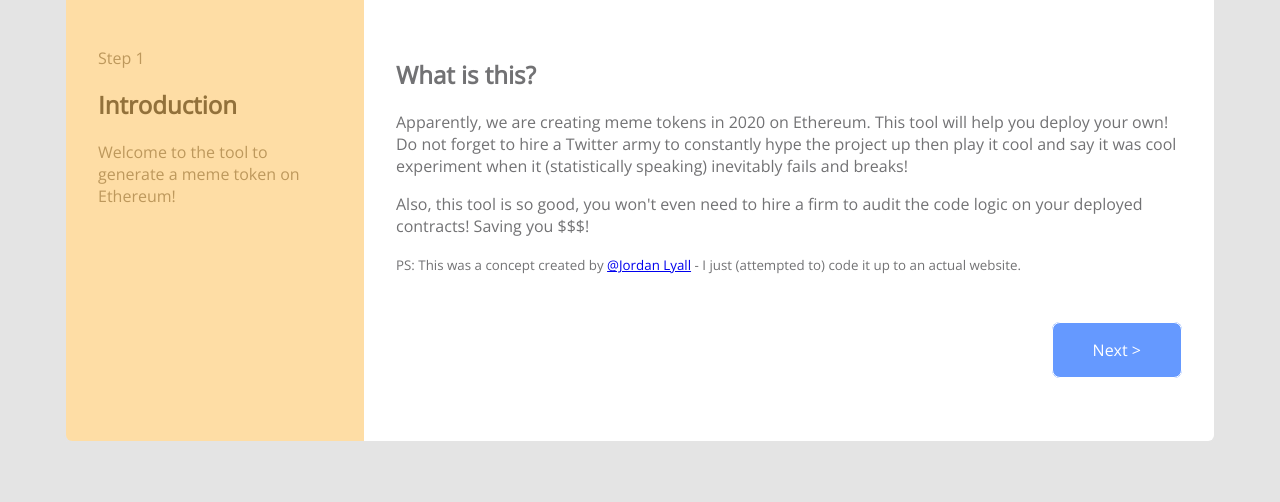
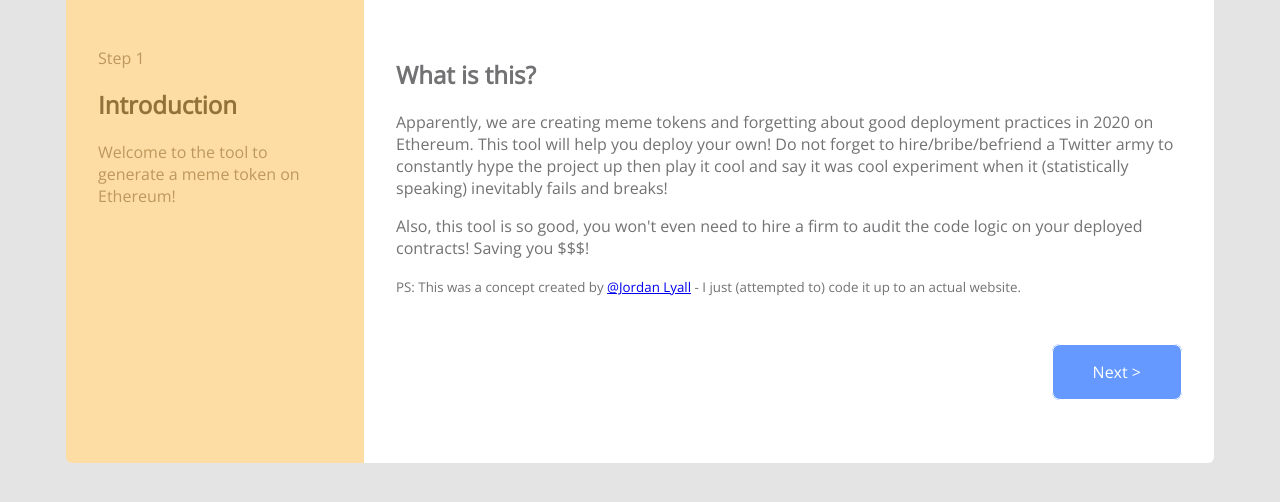
Before and after one commit to 409H/thedegenerator, a website: page src/index.html in a window 1280 px wide. Shown: the part 168-670 px from the top of the page. Drawn offline with nearby package versions, Linux system fonts and the light colour scheme; files that its build step writes are made by us from their sources.

Commit message:
More copy

```diff
--- a/src/index.html
+++ b/src/index.html
@@ -36,8 +36,9 @@
                 <section>
                     <h2>What is this?</h2>
                     <p>
-                        Apparently, we are creating meme tokens in 2020 on Ethereum. This tool will help you deploy your own! <br />
-                        Do not forget to hire a Twitter army to constantly hype the project up then play it cool and say it was cool experiment
+                        Apparently, we are creating meme tokens and forgetting about good deployment practices in 2020 on Ethereum. This tool will
+                        help you deploy your own!
+                        Do not forget to hire/bribe/befriend a Twitter army to constantly hype the project up then play it cool and say it was cool experiment
                         when it (statistically speaking) inevitably fails and breaks!
                     </p>
                     <p>
```
